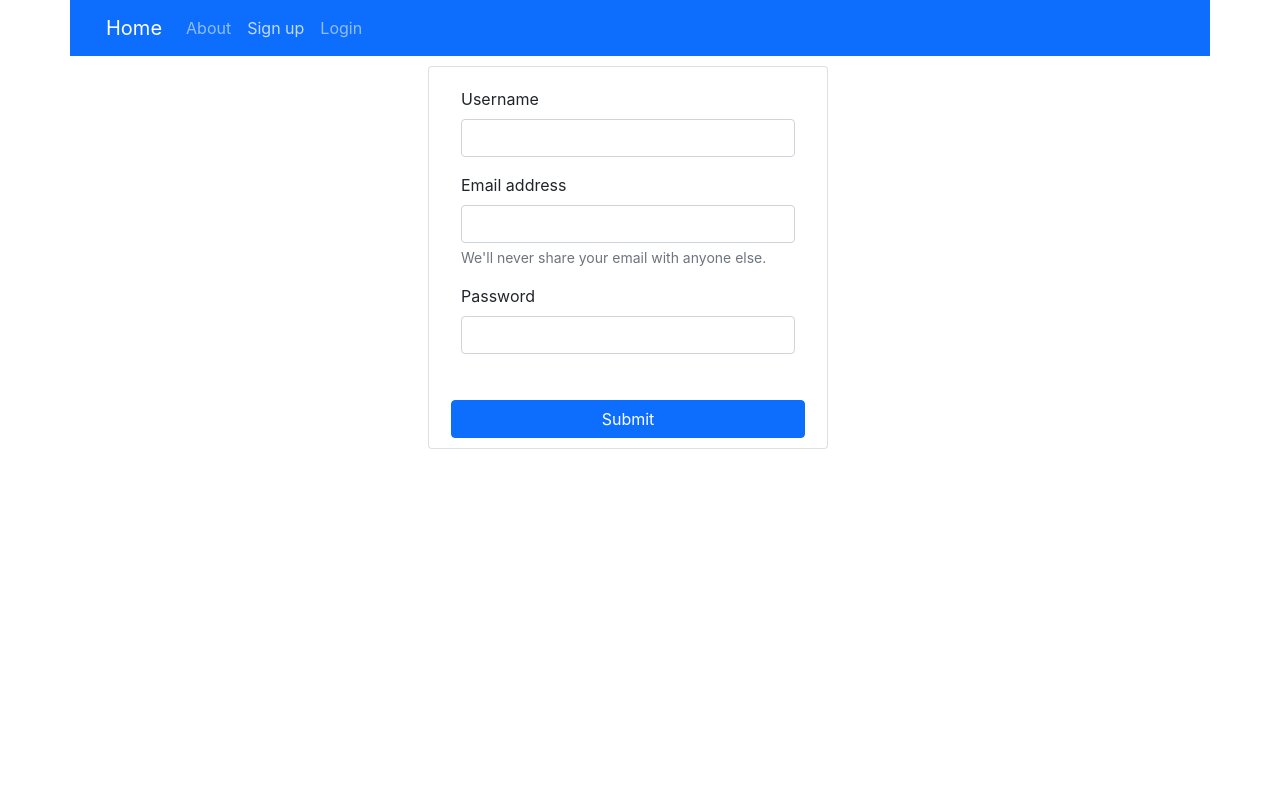
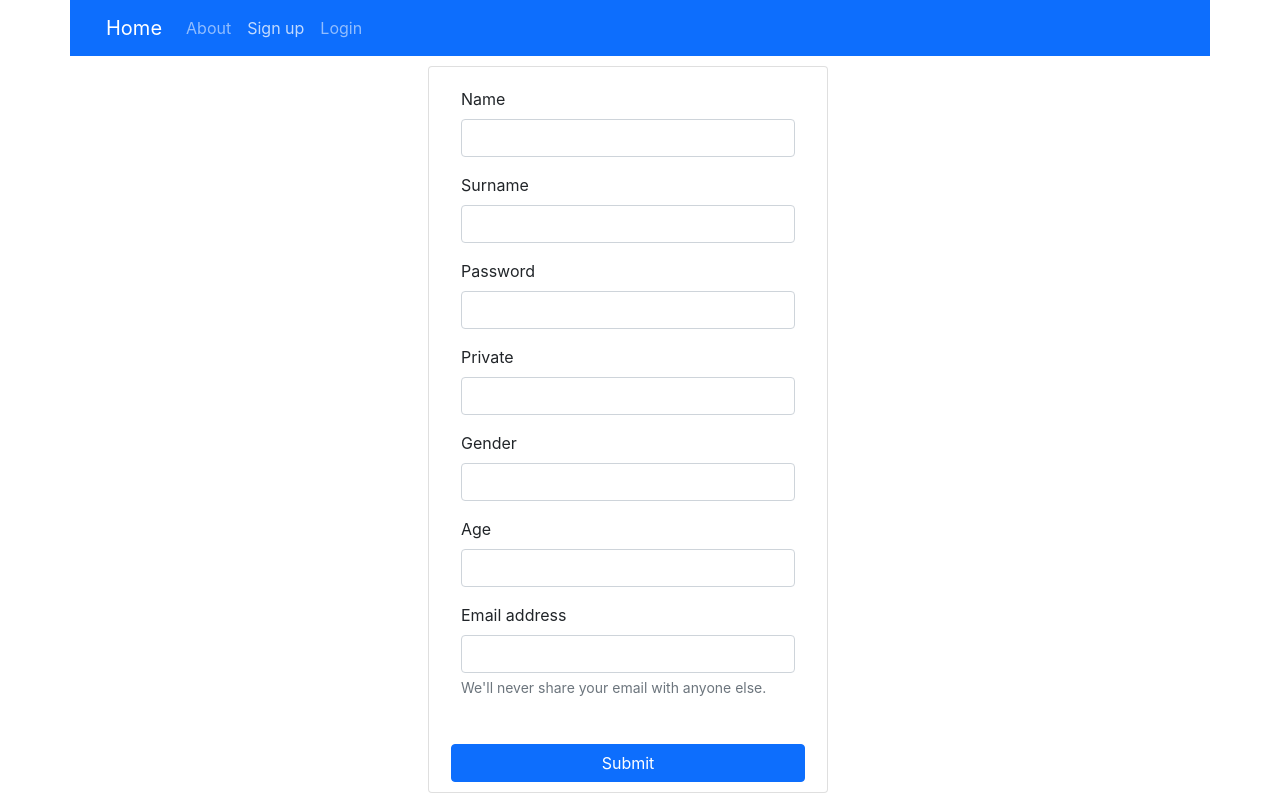
Before and after one commit to ahlinj/sports-events-finder, a React (Create React App) app in the folder front-end/: page / in a window 1280 px wide. Both pictures are taken after a click on the link "Sign up". Built offline with nearby package versions, Linux system fonts and the light colour scheme.

Commit message:
user signup FE

```diff
--- a/front-end/src/App.js
+++ b/front-end/src/App.js
@@ -34,7 +34,7 @@ class App extends React.Component
              case "about":
                return <AboutView/>
              case "signup":
-               return <SignupView QUserFromChild={this.QHandleUserLog}/>
+               return <SignupView/>
              case "login":
                return <LoginView QUserFromChild={this.QHandleUserLog}/>
            }
--- a/front-end/src/CustomComponents/SignupView.js
+++ b/front-end/src/CustomComponents/SignupView.js
@@ -1,4 +1,5 @@
 import React from 'react'
+import axios from "axios"
 
 class SignupView extends React.Component
 {
@@ -7,7 +8,7 @@ class SignupView extends React.Component
         super(props)
         this.state={
             user:{
-                type:"login"
+                type:"signup"
             }
         }
     }
@@ -18,9 +19,25 @@ class SignupView extends React.Component
         }))
     }
 
-    QSendUserToParent = (state) => {
-        this.props.QUserFromChild(this.state.user)
-    }
+
+    QPostSignup=()=>{
+        axios.post('http://88.200.63.148:5000/users/register',{
+          name:this.state.user.name,
+          surname:this.state.user.surname,
+          password:this.state.user.password,
+          private:this.state.user.private,
+          gender:this.state.user.gender,
+          age:this.state.user.age,
+          email:this.state.user.email,
+        })
+        .then(response=>{
+          console.log("Sent to server...")
+        })
+        .catch(err=>{
+          console.log(err)
+        })
+      }
+
 
   render()
   {
@@ -28,8 +45,28 @@ class SignupView extends React.Component
 <div className="card" style={{width:"400px", marginLeft:"auto", marginRight:"auto", marginTop:"10px", marginBottom:"10px"}}>
 <form style={{margin:"20px"}} >
   <div className="mb-3">
-    <label className="form-label">Username</label>
-    <input onChange={(e)=>this.QGetTextFromField(e)} name="username" type="text" className="form-control" id="exampleInputEmail1" aria-describedby="emailHelp"/>
+    <label className="form-label">Name</label>
+    <input onChange={(e)=>this.QGetTextFromField(e)} name="name" type="text" className="form-control" id="exampleInputEmail1" aria-describedby="emailHelp"/>
+  </div>
+  <div className="mb-3">
+    <label className="form-label">Surname</label>
+    <input onChange={(e)=>this.QGetTextFromField(e)} name="surname" type="text" className="form-control" id="exampleInputEmail1" aria-describedby="emailHelp"/>
+  </div>
+  <div className="mb-3">
+    <label className="form-label">Password</label>
+    <input onChange={(e)=>this.QGetTextFromField(e)} name="password" type="password" className="form-control" id="exampleInputPassword1"/>
+  </div>
+  <div className="mb-3">
+    <label className="form-label">Private</label>
+    <input onChange={(e)=>this.QGetTextFromField(e)} name="private" type="text" className="form-control" id="exampleInputEmail11"/>
+  </div>
+  <div className="mb-3">
+    <label className="form-label">Gender</label>
+    <input onChange={(e)=>this.QGetTextFromField(e)} name="gender" type="text" className="form-control" id="exampleInputEmail1"/>
+  </div>
+  <div className="mb-3">
+    <label className="form-label">Age</label>
+    <input onChange={(e)=>this.QGetTextFromField(e)} name="age" type="text" className="form-control" id="exampleInputEmail1"/>
   </div>
   <div className="mb-3">
     <label className="form-label">Email address</label>
@@ -37,12 +74,8 @@ class SignupView extends React.Component
     <div id="emailHelp" className="form-text">We'll never share your email with anyone else.
     </div>
   </div>
-  <div className="mb-3">
-    <label className="form-label">Password</label>
-    <input onChange={(e)=>this.QGetTextFromField(e)} name="password" type="password" className="form-control" id="exampleInputPassword1"/>
-  </div>
 </form>
-<button onClick={()=>this.QSendUserToParent(this.state)} style={{margin:"10px"}}  className="btn btn-primary bt">Submit</button>
+<button onClick={()=>this.QPostSignup()} style={{margin:"10px"}}  className="btn btn-primary bt">Submit</button>
 </div>
     )
   }
```
